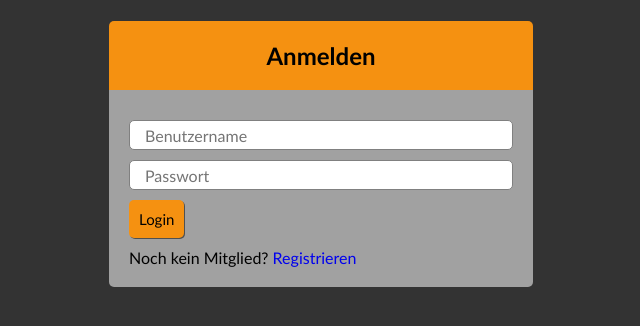
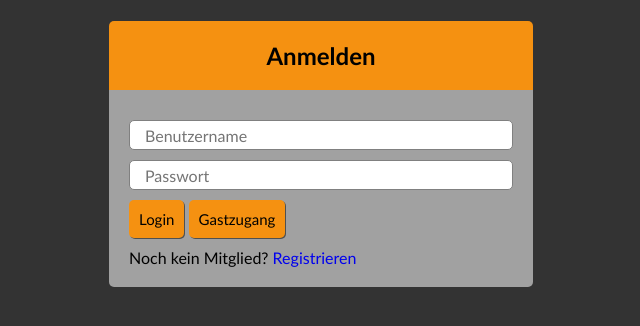
Before and after one commit to RmaxH/ProjectShitChat, a PHP site: page /login.php in a window 1280 px wide. Shown: the part 199-525 px from the top of the page, without its empty margins (319-959 px from the left). Run offline with PHP 8.4, Linux system fonts and the light colour scheme.

Commit message:
Css und so

```diff
--- a/PhpProject1/login.php
+++ b/PhpProject1/login.php
@@ -19,9 +19,10 @@
             <input type="password" name="password" placeholder="Passwort">
   	</div>
   	<div class="input-group">
-  		<button type="submit" class="btn" name="login_user">Login</button>
+  		<button type="submit" class="btn" id="login" name="login_user">Login</button>
+		<button type="submit" class="btn" id="guest" name="guest_user">Gastzugang</button>
   	</div>
-  	<p>
+  	<p class="registerParagraph">
   		Noch kein Mitglied? <a href="register.php">Registrieren</a>
   	</p>
   </form>
```
Also changed, not shown: PhpProject1/style.css (+12 -0 lines).
